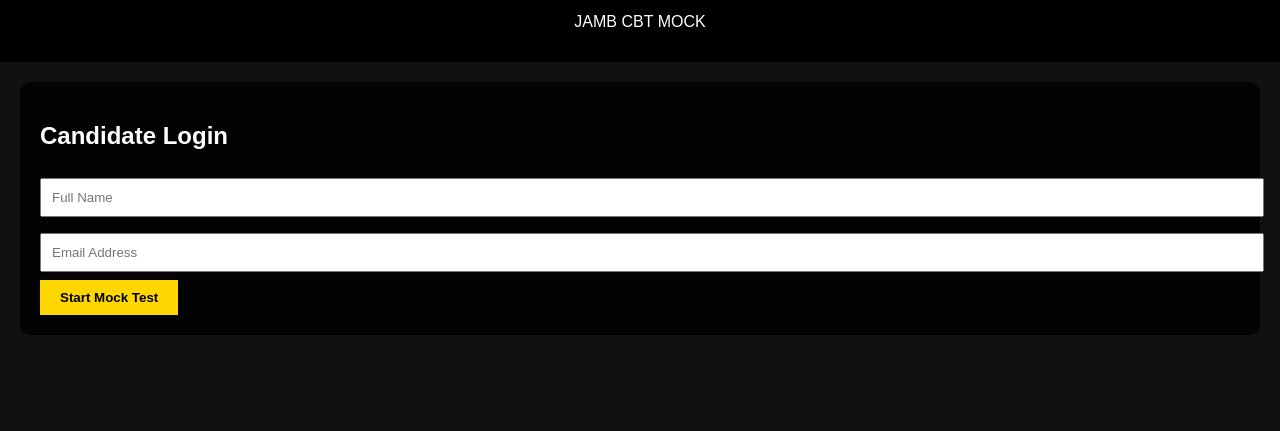
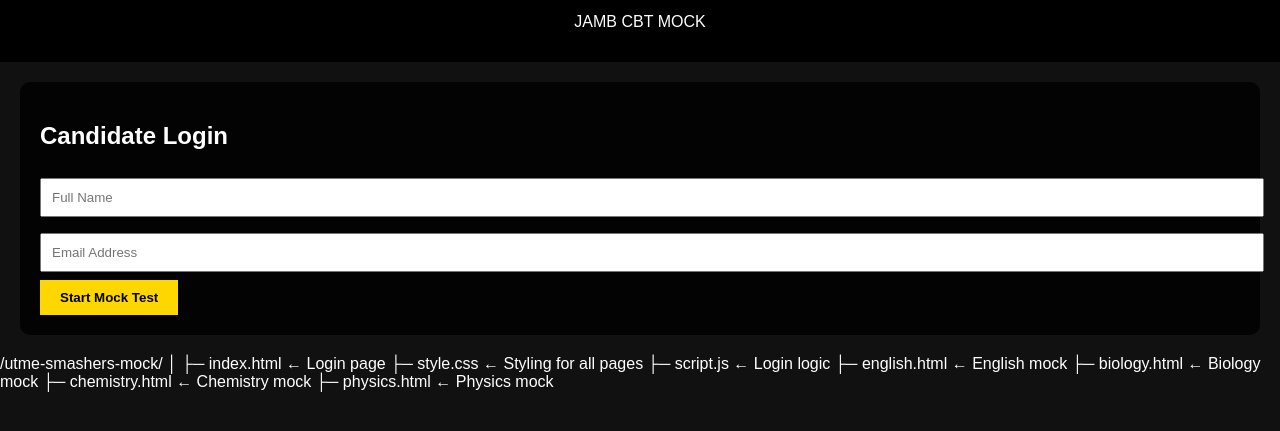
Before and after one commit to adegboyegaadeyinka53-hue/utme-smashers-mock, a plain HTML site: page index.html in a window 1280 px wide. Shown: the part 55-486 px from the top of the page. Drawn offline with Linux system fonts and the light colour scheme.

Commit message:
Update index.html

```diff
--- a/index.html
+++ b/index.html
@@ -65,3 +65,12 @@ input {
 
 </body>
   </html>
+/utme-smashers-mock/
+│
+├─ index.html        ← Login page
+├─ style.css         ← Styling for all pages
+├─ script.js         ← Login logic
+├─ english.html      ← English mock
+├─ biology.html      ← Biology mock
+├─ chemistry.html    ← Chemistry mock
+├─ physics.html      ← Physics mock
```
